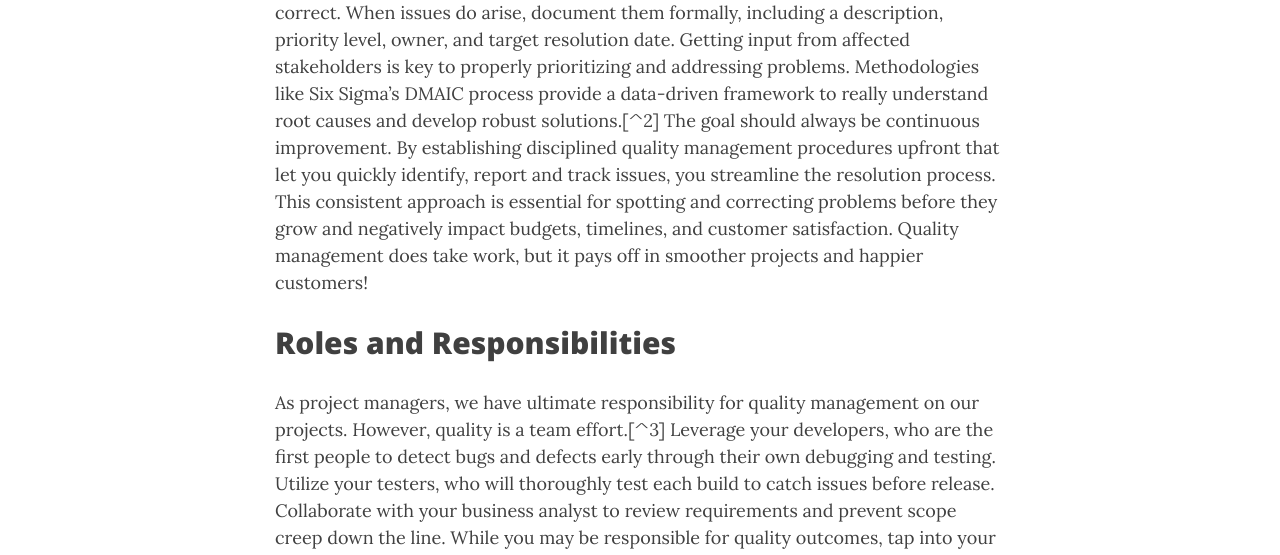
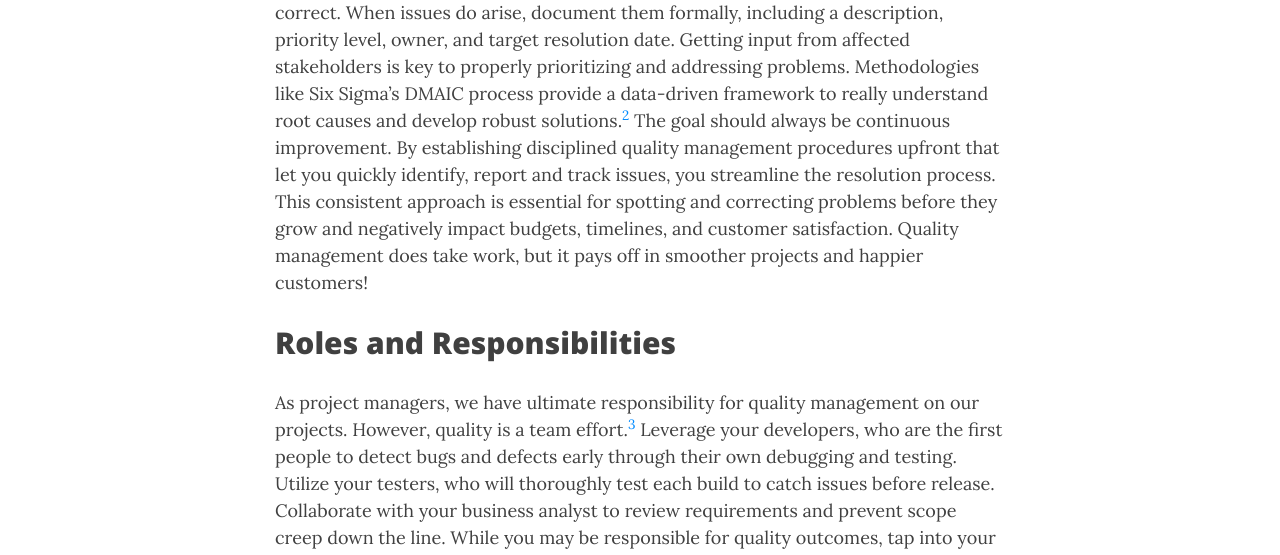
Before and after one commit to dlouangr/agile-blog, a Jekyll site: the page built from _posts/2023-10-16-project-issues-management.md, in a window 1280 px wide and 1400 px high, scrolled down 1782 px. Shown: the part 448-1003 px from the top of the window. Built offline with Jekyll 4.4.1, drawn with Linux system fonts in a browser that asks for light colours; nearby versions of some CDN libraries; comment, search, counter and statistics services are not loaded; some of the changed text lies outside the part shown.

Commit message:
modified:   _posts/2023-10-16-project-issues-management.md

```diff
--- a/_posts/2023-10-16-project-issues-management.md
+++ b/_posts/2023-10-16-project-issues-management.md
@@ -57,11 +57,9 @@
 Quality takes work, but it's one of the most worthwhile investments you can make. I'm confident you have what it takes to make it happen! Here's to your quality journey!
 
 ## References:
-[^1]"Non-conformity: what it is and how to deal with it using technology"(https://www.sydle.com/blog/non-conformity-64e4fa8e7317ee3484972195)
-
-[^2]"The Define Measure Analyze Improve Control (DMAIC) Process"(https://asq.org/quality-resources/dmaic)
-
-[^3]"Benefits of teamwork and collaboration for software development teams"(https://www.shakebugs.com/blog/collaboration-in-software-development/)
+[^1]: "Non-conformity: what it is and how to deal with it using technology"(https://www.sydle.com/blog/non-conformity-64e4fa8e7317ee3484972195)
+[^2]: "The Define Measure Analyze Improve Control (DMAIC) Process"(https://asq.org/quality-resources/dmaic)
+[^3]: "Benefits of teamwork and collaboration for software development teams"(https://www.shakebugs.com/blog/collaboration-in-software-development/)
 
 ~~~
 Banner image courtesy of Arena Solutions
```
